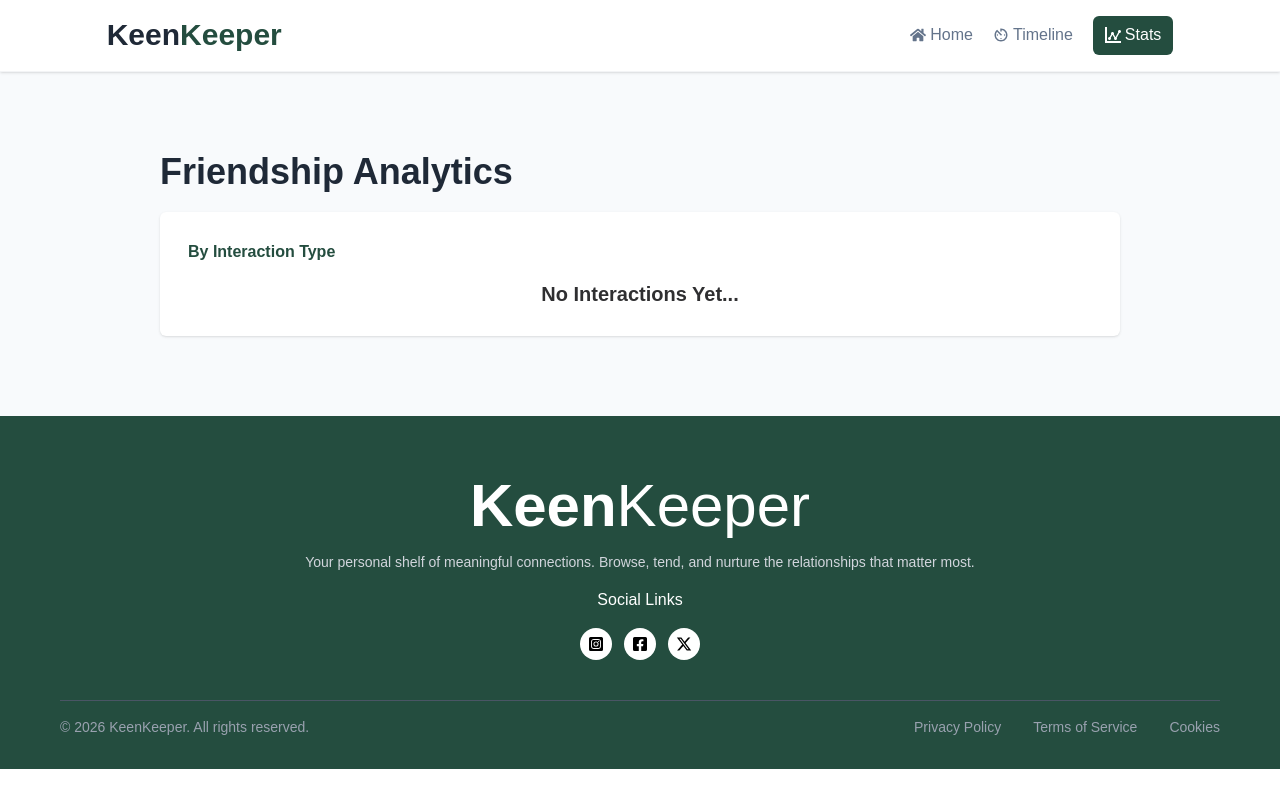
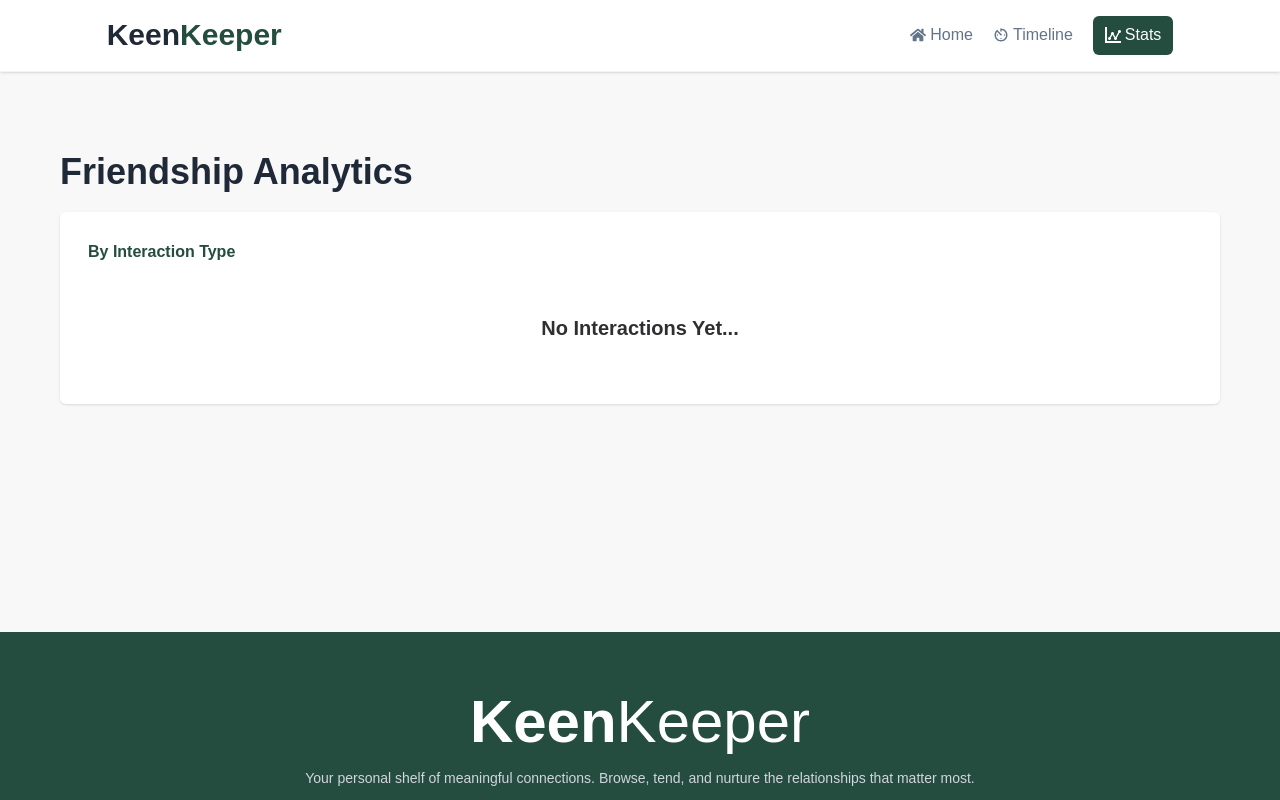
Before and after one commit to jubairalamdev/keen-keeper-A7, a Next.js app: page /stats in a window 1280 px wide. Shown: the top 800 px of the page. Built offline with nearby package versions, Linux system fonts and the light colour scheme.

Commit message:
Stats Page Padding updated.

```diff
--- a/src/app/stats/page.jsx
+++ b/src/app/stats/page.jsx
@@ -16,12 +16,12 @@ const StatsPage = () => {
         { name: "Video", value: videos.length, fill: "#37A163" },
     ]
     return (
-        <div className="bg-[#f8fafc] py-20 text-base-content/90 min-h-[70bh]">
-            <div className="w-9/12 mx-auto space-y-5">
+        <div className="bg-base-200 py-20 text-base-content/90 min-h-[70vh]">
+            <div className="max-w-290 px-5 md:px-8 xl:px-0 mx-auto space-y-5">
                 <h2 className="font-bold text-4xl text-[#1F2937]">Friendship Analytics</h2>
                 <div className="bg-white rounded-md shadow-sm p-7">
                     <h2 className="font-semibold mb-4 text-[#244D3F]">By Interaction Type</h2>
-                    <div className="flex justify-center items-center">
+                    <div className="flex justify-center items-center min-h-24">
                         {
                             interactions.length <= 0
                                 ? <h2 className="font-semibold text-xl">No Interactions Yet...</h2>
```
